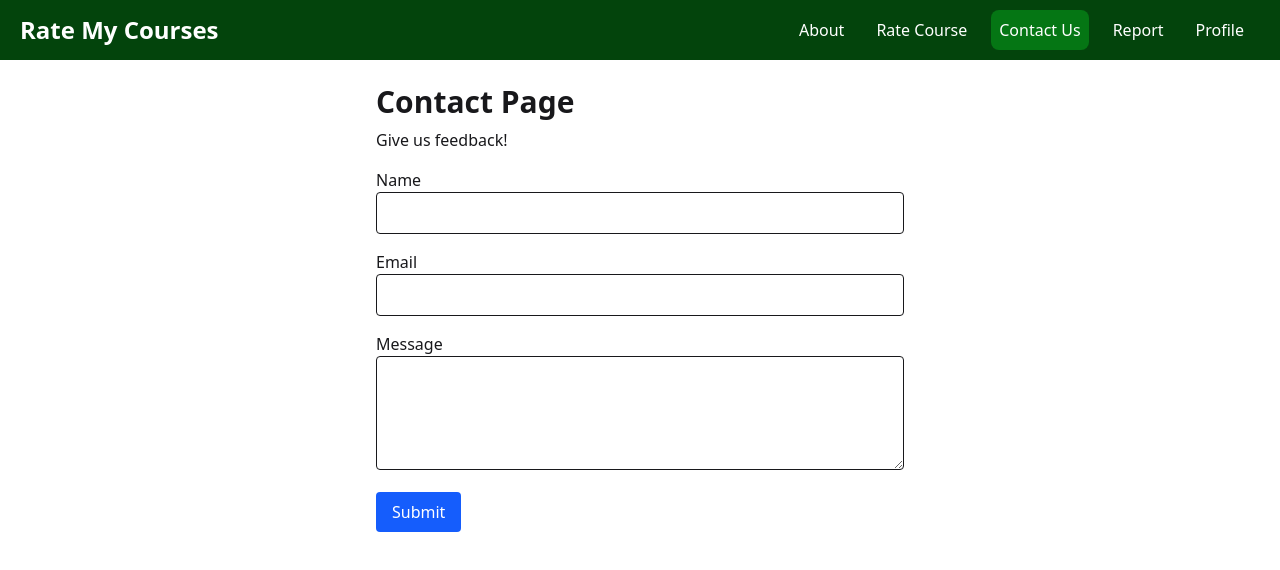
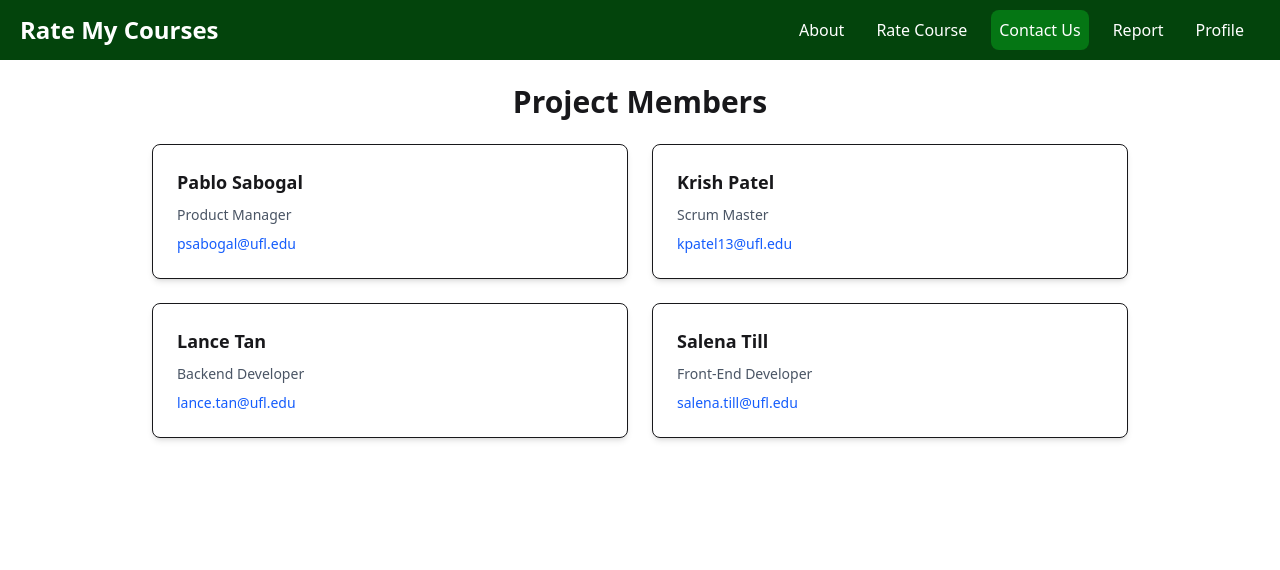
Before and after one commit to kpl214/Course-Rating-and-Scheduler, a React (Vite) app in the folder frontend/: page /contact in a window 1280 px wide. Shown: the top 570 px of the page. Built offline with nearby package versions, Linux system fonts and the light colour scheme; what @propelauth/react would draw is missing.

Commit message:
About page content updated, contact page content updated + organized, connected report page to backend

```diff
--- a/frontend/src/pages/Report.jsx
+++ b/frontend/src/pages/Report.jsx
@@ -10,7 +10,7 @@ const Report = () => {
       return;
     }
     alert("Report submitted successfully!");
-    setReportText(""); // Clear input after submission
+    setReportText("");
     setShowModal(false);
   };
 
@@ -21,12 +21,10 @@ const Report = () => {
         If you encounter any issues, please describe them below.
       </p>
 
-      {/* Open Report Modal Button */}
       <button className="btn btn-warning" onClick={() => setShowModal(true)}>
         Open Report Form
       </button>
 
-      {/* Modal */}
       {showModal && (
         <div className="fixed inset-0 flex items-center justify-center bg-black bg-opacity-50">
           <div className="bg-white p-6 rounded-lg text-black w-96 shadow-lg">
--- a/frontend/src/pages/about.jsx
+++ b/frontend/src/pages/about.jsx
@@ -1,12 +1,31 @@
 import React from "react";
 
 const About = () => {
-    return (
-        <div>
-            <h1>About Page</h1>
-            <p>Tells you more about the project!</p>
+  return (
+    <div className="max-w-5xl mx-auto px-6 py-12 text-gray-100">
+      <div className="card bg-transparent shadow-none">
+        <div className="card-body">
+          <h1 className="text-4xl font-bold mb-4 text-white">About This Project</h1>
+          <p className="text-lg mb-4 leading-relaxed">
+            Choosing college classes can be overwhelming — course descriptions are often vague, and you rarely know what you're really signing up for.
+          </p>
+          <p className="text-lg mb-4 leading-relaxed">
+            Our platform gives students a place to share first-hand experiences. Whether you want to plan your schedule more confidently or offer tips to future students, this tool helps you do just that.
+          </p>
+
+          <ul className="list-disc list-inside text-lg space-y-2 pl-4">
+            <li>⭐ Leave honest star ratings based on your experience</li>
+            <li>💬 Post comments about teaching style, workload, and tips</li>
+            <li>📚 Help others prepare before they even register</li>
+          </ul>
+
+          <p className="text-lg mt-6 leading-relaxed">
+            Built by students, for students — this app aims to bring real voices to class planning so everyone can succeed together.
+          </p>
         </div>
-    );
+      </div>
+    </div>
+  );
 };
 
 export default About;
--- a/frontend/src/pages/contact.jsx
+++ b/frontend/src/pages/contact.jsx
@@ -1,57 +1,48 @@
-import React, { useState } from "react";
+import React from "react";
+
+const members = [
+    {
+        name: "Pablo Sabogal",
+        role: "Product Manager",
+        email: "psabogal@ufl.edu",
+    },
+    {
+        name: "Krish Patel",
+        role: "Scrum Master",
+        email: "kpatel13@ufl.edu",
+    },
+    {
+        name: "Lance Tan",
+        role: "Backend Developer",
+        email: "lance.tan@ufl.edu",
+    },
+    {
+        name: "Salena Till",
+        role: "Front-End Developer",
+        email: "salena.till@ufl.edu",
+    },
+];
 
 const Contact = () => {
-    const [form, setForm] = useState({ name: "", email: "", message: "" });
-
-    // input changes for the fields
-    const handleChange = (e) => {
-        setForm({ ...form, [e.target.name]: e.target.value });
-    };
-
-    // form submission with name, email, and message
-    // added contact.model.js, need to create contact.route.js in backend
-    const handleSubmit = (e) => {
-        e.preventDefault();
-        console.log("Submitted:", form);
-        setForm({ name: "", email: "", message: "" });
-    };
-
     return (
-        <div className="max-w-xl mx-auto p-6">
-            <h1 className="text-3xl font-bold mb-2">Contact Page</h1>
-            <p className="mb-4">Give us feedback!</p>
-            <form onSubmit={handleSubmit} className="space-y-4">
-                {["name", "email"].map((field) => (
-                    <div key={field}>
-                        <label className="block capitalize">{field}</label>
-                        <input
-                            type={field === "email" ? "email" : "text"}
-                            name={field}
-                            value={form[field]}
-                            onChange={handleChange}
-                            required
-                            className="w-full border rounded px-3 py-2"
-                        />
+        <div className="max-w-5xl mx-auto p-6">
+            <h1 className="text-3xl font-bold mb-6 text-center">Project Members</h1>
+            <div className="grid grid-cols-1 md:grid-cols-2 gap-6">
+                {members.map((member) => (
+                    <div key={member.email} className="card bg-base-100 shadow-md border">
+                        <div className="card-body">
+                            <h2 className="card-title">{member.name}</h2>
+                            <p className="text-gray-600">{member.role}</p>
+                            <a
+                                href={`mailto:${member.email}`}
+                                className="text-blue-600 hover:underline"
+                            >
+                                {member.email}
+                            </a>
+                        </div>
                     </div>
                 ))}
-                <div>
-                    <label className="block">Message</label>
-                    <textarea
-                        name="message"
-                        value={form.message}
-                        onChange={handleChange}
-                        rows="4"
-                        required
-                        className="w-full border rounded px-3 py-2"
-                    />
-                </div>
-                <button
-                    type="submit"
-                    className="bg-blue-600 text-white px-4 py-2 rounded hover:bg-blue-700"
-                >
-                    Submit
-                </button>
-            </form>
+            </div>
         </div>
     );
 };
```
Also changed, not shown: 2 other files (tests, documents, lock files or other folders).
